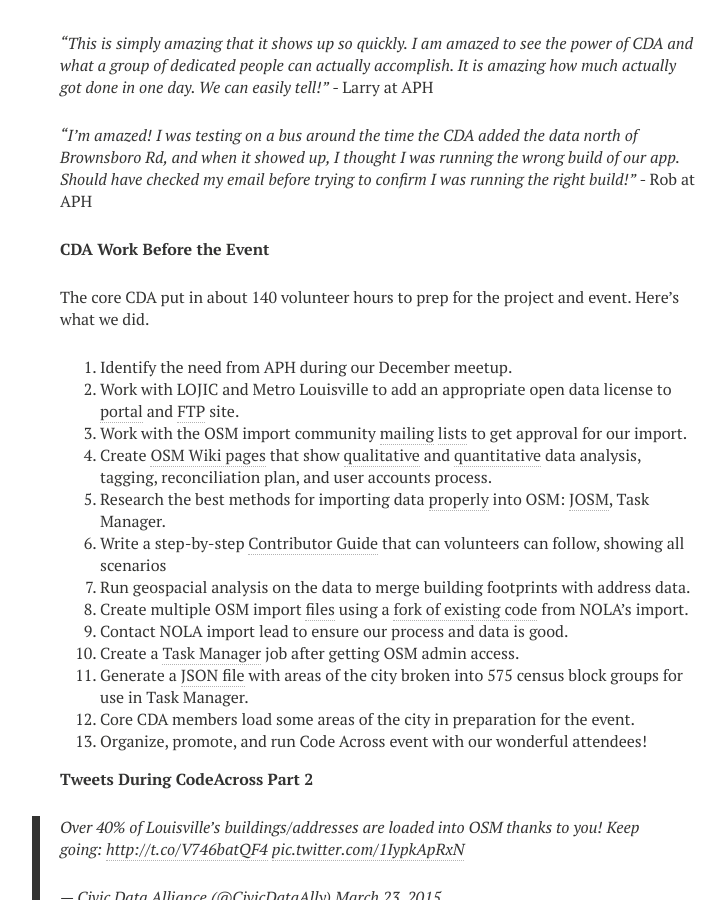
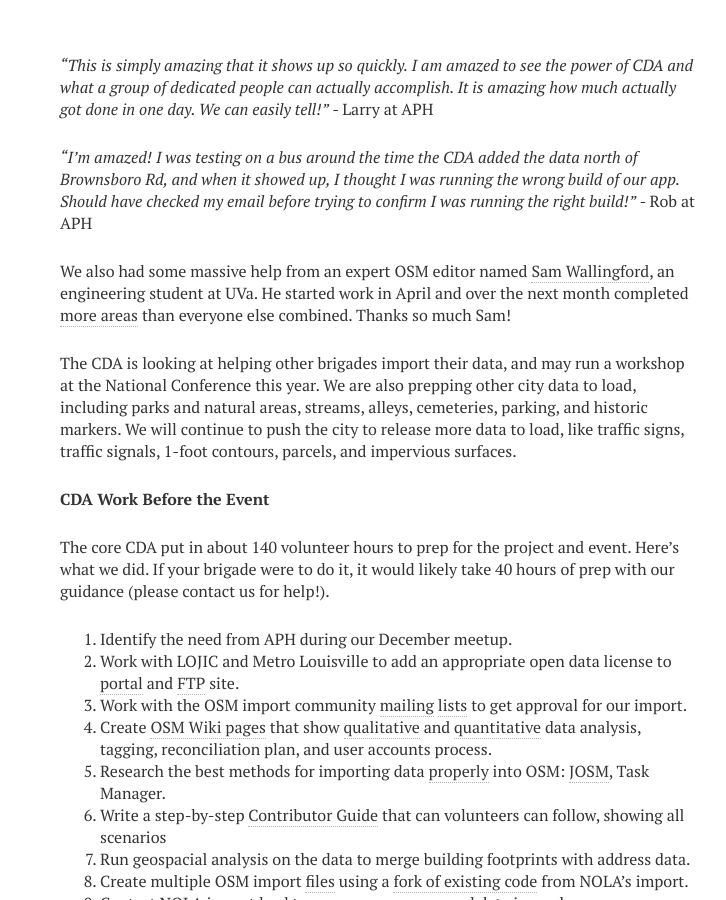
Before and after one commit to reydelleon/civicdata.github.io, a Jekyll site: the page built from _posts/2015-03-04-gis-open-data-american-printing-house-open-street-map.md, in a window 1280 px wide and 900 px high, scrolled down 2477 px. Shown: the whole window, without its empty margins (260-986 px from the left). Built offline with Jekyll 4.4.1, drawn with Linux system fonts in a browser that asks for light colours; nearby versions of some CDN libraries; comment, search, counter and statistics services are not loaded; some of the changed text lies outside the part shown.

Commit message:
Finished OSM Import

```diff
--- a/_posts/2015-03-04-gis-open-data-american-printing-house-open-street-map.md
+++ b/_posts/2015-03-04-gis-open-data-american-printing-house-open-street-map.md
@@ -20,11 +20,11 @@ During CodeAcross, The Civic Data Alliance took newly open GIS data (precise loc
 
 We taught volunteers how to use OSM's [Task Manager](http://tasks.openstreetmap.us/job/50) to load buildings and addresses, one neighborhood at a time, and made initial progress toward adding the data for the entire city into Open Street Maps. There is still a lot of work to be done to get all the buildings and addresses loaded, so please join us for Part 2 of the effort Saturday, March 21st at the American Printing House for the Blind.
 
-For this event there is actually zero programming needed.  All that was needed is a laptop, following written and spoken instructions, and an attention to detail.  Any other skills are just a bonus.
+For this event there was actually zero programming needed.  All that was needed is a laptop, following written and spoken instructions, and an attention to detail.  Any other skills are just a bonus.  It was a great way to build our brigade with some prep work by our leaders.
 
 **Outcomes**
 
-Between February 16 and April 21, 20+ people have collaboratively worked on over 550 areas of the city, for an estimated 410+ hours of work.
+Between February 16 and May 15, 20+ people have collaboratively worked on over 550 areas of the city, for an estimated 410+ hours of work.  We are now finished!
 
 [![OSM Building Import Progress](/images/screenshot-building-animation.gif)](http://tasks.openstreetmap.us/job/50)
 
@@ -32,9 +32,13 @@ Between February 16 and April 21, 20+ people have collaboratively worked on over
 
 *"I'm amazed! I was testing on a bus around the time the CDA added the data north of Brownsboro Rd, and when it showed up, I thought I was running the wrong build of our app. Should have checked my email before trying to confirm I was running the right build!"* - Rob at APH
 
+We also had some massive help from an expert OSM editor named [Sam Wallingford](http://www.openstreetmap.org/user/Omnific), an engineering student at UVa.  He started work in April and over the next month completed [more areas](https://docs.google.com/spreadsheets/d/1Hvd-Ix42pkISHrbU6zZ0Be-PvggtBFa9VvNDHWvyhF0/edit#gid=0) than everyone else combined.  Thanks so much Sam!
+
+The CDA is looking at helping other brigades import their data, and may run a workshop at the National Conference this year.  We are also prepping other city data to load, including parks and natural areas, streams, alleys, cemeteries, parking, and historic markers.  We will continue to push the city to release more data to load, like traffic signs, traffic signals, 1-foot contours, parcels, and impervious surfaces.
+
 **CDA Work Before the Event**
 
-The core CDA put in about 140 volunteer hours to prep for the project and event. Here's what we did.
+The core CDA put in about 140 volunteer hours to prep for the project and event. Here's what we did. If your brigade were to do it, it would likely take 40 hours of prep with our guidance (please contact us for help!).
 
 1. Identify the need from APH during our December meetup.
 2. Work with LOJIC and Metro Louisville to add an appropriate open data license to [portal](http://portal.louisvilleky.gov/content/terms-use-accessibility-data-policy) and [FTP](ftp://ftp.lojic.org/pub/federal/) site.
@@ -103,5 +107,6 @@ Lauren Dyson, Content Manager with Code for America, dropped by to lend a hand.
 - [Nearby Explorer](https://play.google.com/store/apps/details?id=org.aph.avigenie)
 - [Contributor Guide](http://wiki.openstreetmap.org/wiki/Louisville,_Kentucky/Building_Outlines_Import/Contributor_Guide)
 - [Task Manager](http://tasks.openstreetmap.us/job/50)
-- [OSM](https://www.openstreetmap.org/#map=15/38.2361/-85.7220)
+- [OSM Results](https://www.openstreetmap.org/#map=15/38.2361/-85.7220)
 - [OSM Import Data](http://wiki.openstreetmap.org/wiki/Louisville,_Kentucky/Building_Outlines_Import)
+- [Expert Volunteer!](http://www.openstreetmap.org/user/Omnific)
```
Also changed, not shown: other parts of _posts/2015-03-04-gis-open-data-american-printing-house-open-street-map.md (+1 -1 lines), images/screenshot-building-animation.gif, images/screenshot-building-april-19.gif (added).
